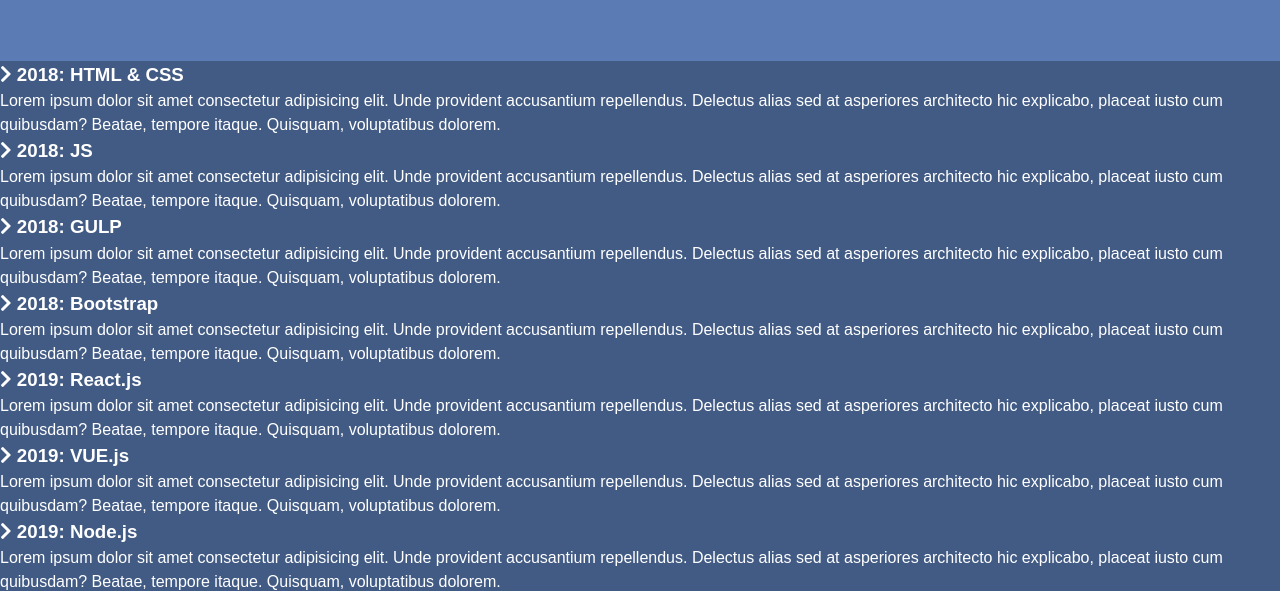
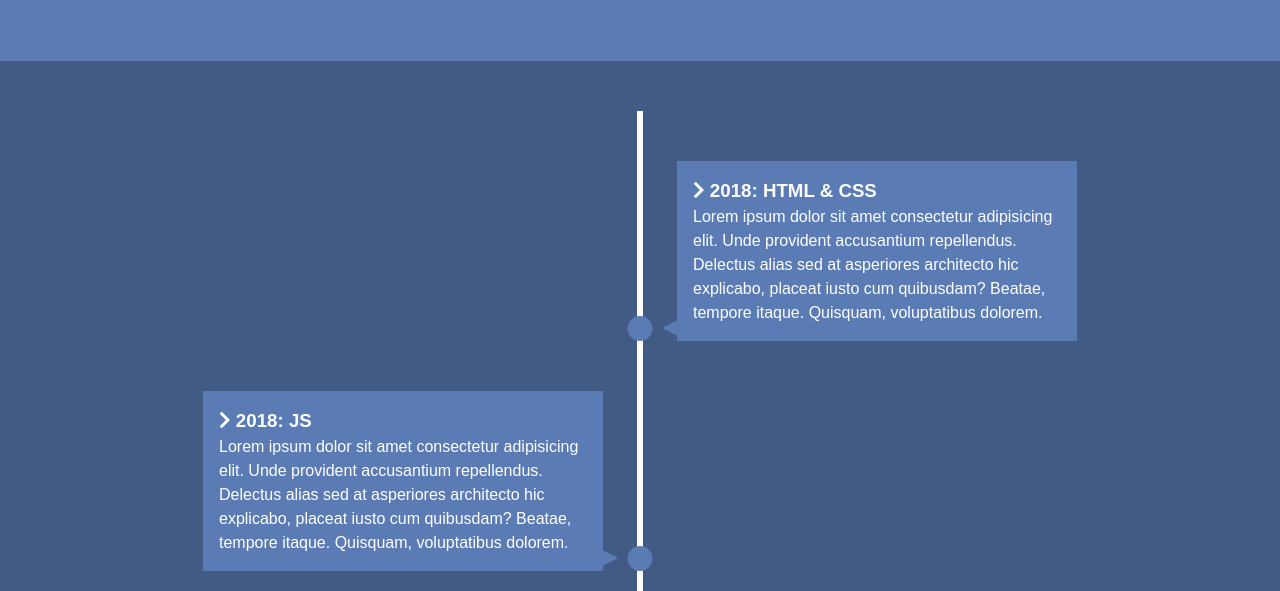
Before and after one commit to savaseso/Resume-timeline-project, a plain HTML site: page index.html in a window 1280 px wide. Shown: the part 150-741 px from the top of the page. Drawn offline with Linux system fonts and the light colour scheme.

Commit message:
middle line created with boxes

```diff
--- a/style.css
+++ b/style.css
@@ -34,3 +34,78 @@
 h1 {
     font-size: 2.3rem;
 }
+
+#timeline ul {
+    background: var(--primary-color);
+    padding: 50px 0;
+}
+/*Create Line*/
+#timeline ul li{
+    list-style: none;
+    position: relative;
+    width:6px;
+    margin: 0 auto;
+    padding-top: 50px;
+    background: #fff;
+}
+
+/*boxes*/
+
+#timeline ul li div{
+    position: relative;
+    bottom:0px;
+    width: 400px;
+    padding: 1rem;
+    background: var(--secondary-color);
+    transition: all 0.5s ease-in-out;
+}
+/*Right Side*/
+#timeline ul li:nth-child(odd) div{
+    left: 40px;
+}
+
+/*left Side*/
+#timeline ul li:nth-child(even) div{
+    left: -434px;
+}
+
+/*dots*/
+
+#timeline ul li:after {
+    content: '';
+    position: absolute;
+    left:50%;
+    bottom: 0;
+    width: 25px;
+    height: 25px;
+    background: var(--secondary-color);
+    transform: translateX(-50%);
+    border-radius: 50%;
+    transition: background 0.5s ease-in-out;
+
+}
+/*arrows base*/
+#timeline div:before {
+    content: '';
+    position: absolute;
+    bottom: 5px;
+    width: 0;
+    height: 0;
+    border-style:solid;
+}
+
+/*right side arrows*/
+
+#timeline ul li:nth-child(odd) div::before{
+    left: -15px;
+    border-width: 8px 16px 8px 0;
+    border-color:transparent var(--secondary-color) transparent transparent;
+}
+
+/*left side arrows*/
+
+#timeline ul li:nth-child(even) div::before{
+    right: -15px;
+    border-width: 8px 0px 8px 16px;
+    border-color:transparent  transparent transparent var(--secondary-color);
+}
```
